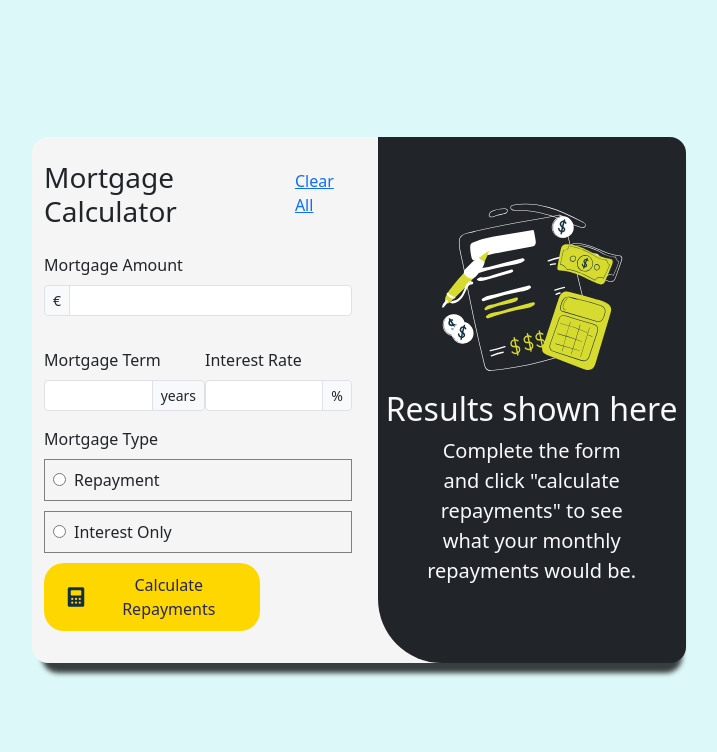
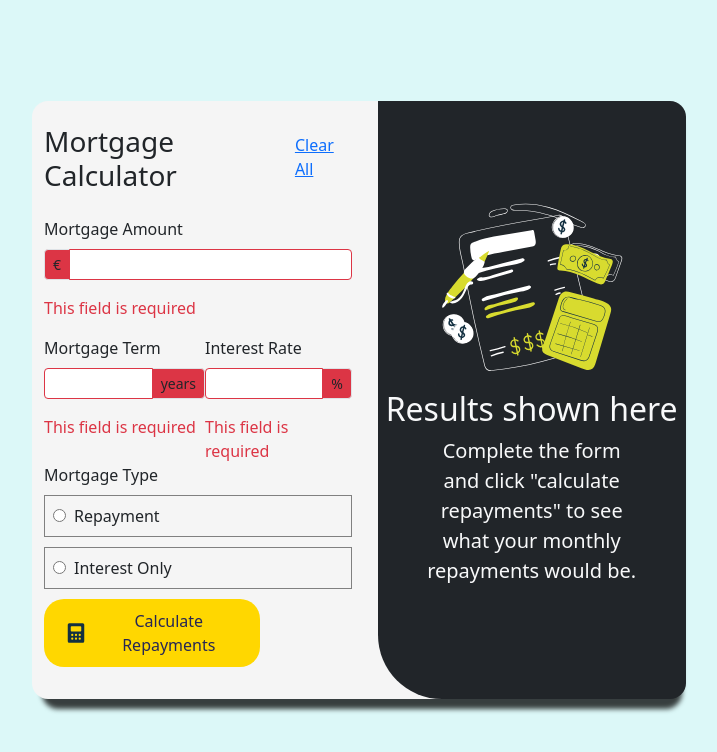
Before and after one commit to luisFariasR/proyecto-final-1, a plain HTML site: page index.html in a window 1280 px wide. Both pictures are taken after a click on the button "Calculate Repayments". Shown: the whole page, without its empty margins (288-1005 px from the left). Drawn offline with nearby package versions, Linux system fonts and the light colour scheme.

Commit message:
functionality added

```diff
--- a/index.html
+++ b/index.html
@@ -15,6 +15,7 @@
       integrity="sha384-YvpcrYf0tY3lHB60NNkmXc5s9fDVZLESaAA55NDzOxhy9GkcIdslK1eN7N6jIeHz"
       crossorigin="anonymous"
     ></script>
+    <script src="./scripts/script.js" defer></script>
 
     <link
       rel="icon"
@@ -32,55 +33,56 @@
         <div class="calculator">
           <div class="header d-flex flex-column flex-md-row mt-4">
           <h3>Mortgage Calculator</h3>
-          <a class="mt-2" href="">Clear All</a>
+          <a class="mt-2" href="" id="clear">Clear All</a>
         </div>
           <div class="input1 d-flex flex-column">
             <label class="mb-2" for="amount">Mortgage Amount</label>
-            <!-- <input class="" type="text" placeholder="$" />
 
-             -->
             <div class="input-group input-group-sm mb-3">
-              <span class="input-group-text" id="inputGroup-sizing-sm">€</span>
+              <span class="input-group-text" id="spanEuro">€</span>
 
               <input
-                type="text"
+                type="number"
                 class="form-control"
                 aria-label="Sizing example input"
                 aria-describedby="inputGroup-sizing-sm"
+                id="mortgageAmount"
               />
             </div>
-            <span class="text-danger d-none">This field is required</span>
+            <span class="text-danger d-none" id="alertAmount">This field is required</span>
           </div>
           <div class="boxSizeChange d-flex flex-column flex-md-row ">
             <div class="input2 d-flex flex-column">
               <label class="mb-2" for="">Mortgage Term</label>
               <div class="input-group input-group-sm mb-3">
                 <input
-                  type="text"
+                  type="number"
                   class="form-control"
                   aria-label="Sizing example input"
                   aria-describedby="inputGroup-sizing-sm"
+                  id="mortgageTerm"
                 />
-                <span class="input-group-text" id="inputGroup-sizing-sm"
+                <span class="input-group-text bg-primary" id="years"
                   >years</span
                 >
               </div>
-              <span class="text-danger d-none">This field is required</span>
+              <span class="yearsSpan text-danger d-none">This field is required</span>
             </div>
             <div class="input3 d-flex flex-column">
               <label class="mb-2" for="">Interest Rate</label>
               <div class="input-group input-group-sm mb-3">
                 <input
-                  type="text"
+                  type="number"
                   class="form-control"
                   aria-label="Sizing example input"
                   aria-describedby="inputGroup-sizing-sm"
+                  id="interestRate"
                 />
-                <span class="input-group-text" id="inputGroup-sizing-sm"
+                <span class="input-group-text" id="percentageSpan"
                   >%</span
                 >
               </div>
-              <span class="text-danger d-none">This field is required</span>
+              <span class="text-danger d-none" id="alertRate">This field is required</span>
             </div>
           </div>
         </div>
@@ -89,7 +91,7 @@
           <div class="styledCheckbox">
             <div class="selected">
               <div class="checkboxRepay">
-                <input class="checkType" name="mortgageType" type="radio" />
+                <input class="checkType" name="mortgageType" type="radio" id="repaymentSelected" />
               </div>
               <div class="repayment"><span> Repayment</span></div>
             </div>
--- a/scripts/script.js
+++ b/scripts/script.js
@@ -0,0 +1,68 @@
+const mortgageAmount = document.querySelector(`#mortgageAmount`);
+
+const interestRate = document.querySelector(`#interestRate`);
+const mortgageTerm = document.querySelector(`#mortgageTerm`);
+const yearsSpan = document.querySelector(`.yearsSpan`);
+const years = document.querySelector(`#years`);
+const alertRate = document.querySelector(`#alertRate`);
+const percentageSpan = document.querySelector(`#percentageSpan`);
+const alertAmount = document.querySelector(`#alertAmount`);
+const spanEuro = document.querySelector(`#spanEuro`);
+const calcBtn = document.querySelector(`.calcBtn`);
+const clear = document.querySelector(`#clear`)
+const repaymentSelected = document.querySelector(`#repaymentSelected`)
+
+calcBtn.addEventListener("click", function compute() {
+
+  let r = getInterest();
+  let n = getTerm();
+  let p = getAmount();
+  let numerador = p * r * (1 + r) ** n;
+  let denominador = (1 + r) ** n - 1;
+  let res = (numerador / denominador).toFixed(2);
+
+  console.log(res);
+});
+
+function getTerm() {
+  let getRes = parseInt(mortgageTerm.value);
+  if (!isNaN(getRes) && getRes > 0) {
+    years.classList.remove(`bg-danger`);
+    mortgageTerm.classList.remove(`border-danger`);
+    yearsSpan.classList.add(`d-none`);
+    return getRes * 12;
+
+  } else {
+    years.classList.add(`bg-danger`);
+    mortgageTerm.classList.add(`border-danger`);
+    yearsSpan.classList.remove(`d-none`);
+    return null;
+  }
+}
+
+function getInterest() {
+  if (!isNaN(interestRate.value) && interestRate.value > 0) {
+    percentageSpan.classList.remove(`bg-danger`);
+    interestRate.classList.remove(`border-danger`);
+    alertRate.classList.add(`d-none`);
+    return interestRate.value / 12;
+  } else {
+    percentageSpan.classList.add(`bg-danger`);
+    interestRate.classList.add(`border-danger`);
+    alertRate.classList.remove(`d-none`);
+    return null;
+  }
+}
+function getAmount() {
+  if (!isNaN(mortgageAmount.value) && mortgageAmount.value > 0) {
+    spanEuro.classList.remove(`bg-danger`);
+    mortgageAmount.classList.remove(`border-danger`);
+    alertAmount.classList.add(`d-none`);
+    return parseFloat(mortgageAmount.value);
+  } else {
+    spanEuro.classList.add(`bg-danger`);
+    mortgageAmount.classList.add(`border-danger`);
+    alertAmount.classList.remove(`d-none`);
+    return null;
+  }
+}
```
